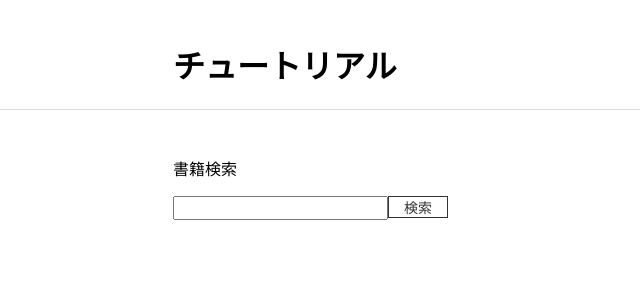
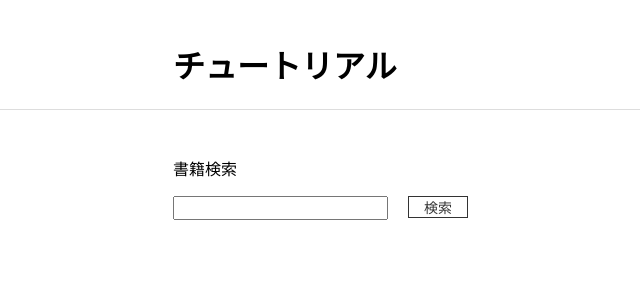
Before and after one commit to Wakabataku/tutorial-progress, a React (Create React App) app: page / in a window 1280 px wide. Shown: the top 300 px of the page, without its empty margins (117-757 px from the left). Built offline with nearby package versions, Linux system fonts and the light colour scheme.

Commit message:
1回目のClient完成版

```diff
--- a/src/components/molecules/InputForms.tsx
+++ b/src/components/molecules/InputForms.tsx
@@ -55,12 +55,18 @@ const InputForm: React.FC<{
 const InputFormWrapper = styled.div`
   width: fit-content;
   & {
+    // 検索ボタンと入力フォームを離した
     .el_searchFormWrapper {
       display: inline-block;
+      padding-right: 20px;
     }
 
     .el_buttonWrapper {
       display: inline-block;
+    }
+
+    .el_inputForm {
+      width: 200px;
     }
 
     .el_submitBtn {
```
